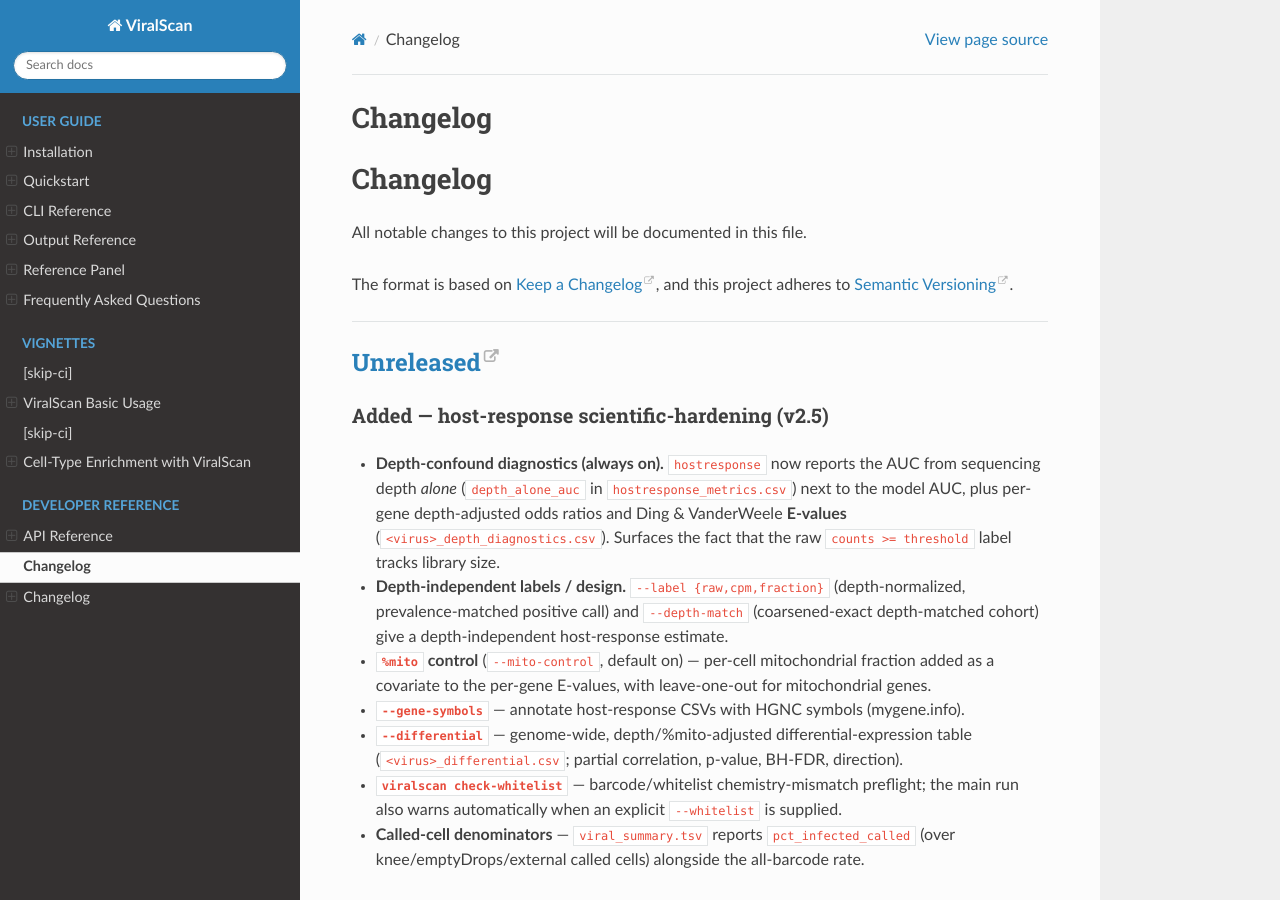
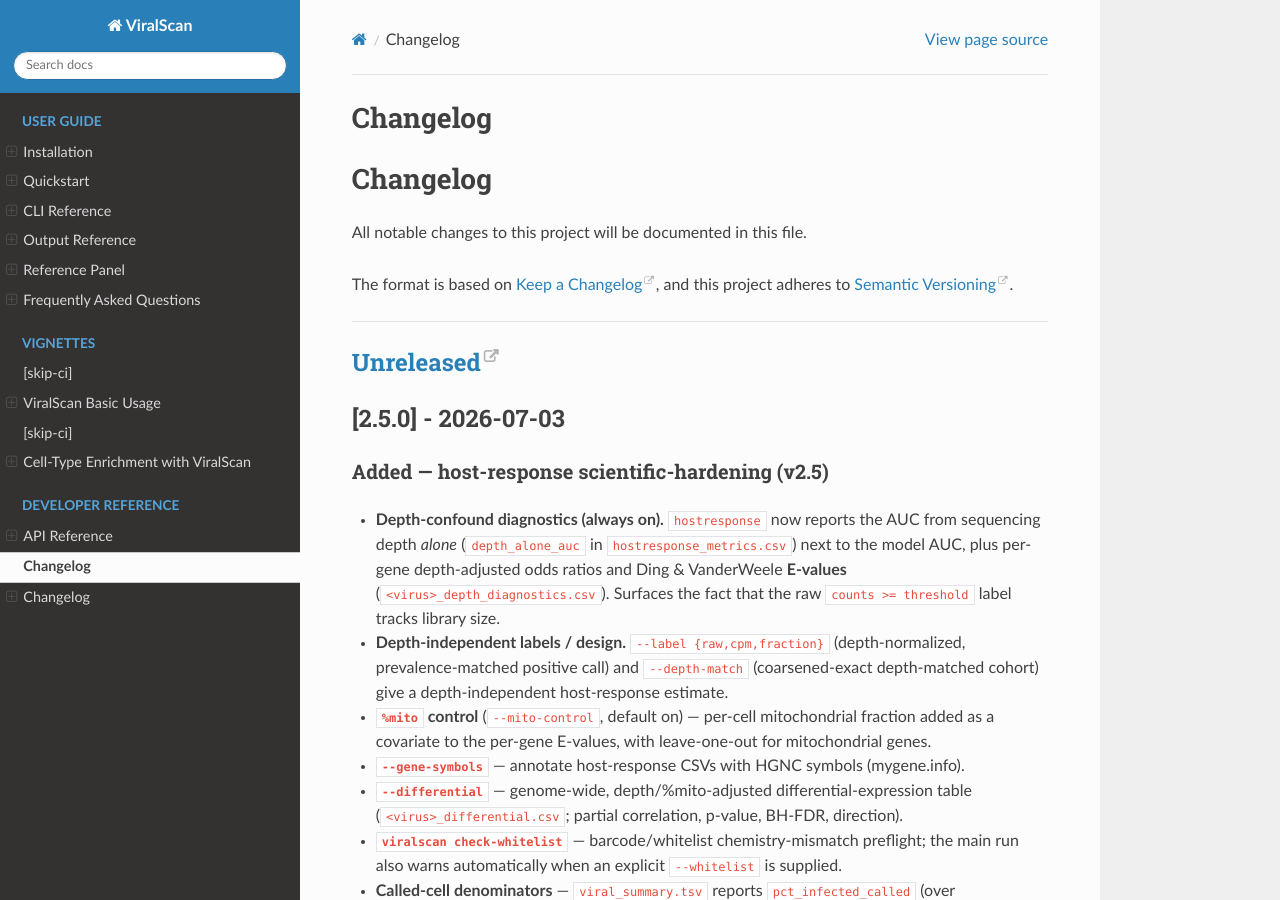
Before and after one commit to mdmanurung/ViralScan, a Sphinx documentation site: the page built from docs/changelog.md, in a window 1280 px wide and 900 px high. Built offline with Sphinx 7.4.7 and the Read the Docs theme 3.1.0, drawn with Linux system fonts in a browser that asks for light colours.

Commit message:
chore(release): cut v2.5.0 — sync version across all release artifacts
The branch carries substantial backward-compatible v2.5 features (host-response
de-confounding flags, `check-whitelist` subcommand, genome-wide differential,
gene symbols), so SemVer calls for a minor bump. v2.4.0 was never published
(Phase 6 is user-gated and unexecuted), so this supersedes it.

- src/viralscan/__init__.py: __version__ 2.4.0 → 2.5.0 (single source; pyproject
  reads it dynamically, and release.yml's version-check regex confirms 2.5.0).
- CHANGELOG.md: promote [Unreleased] → [2.5.0] - 2026-07-03; fresh [Unreleased].
- CITATION.cff / Dockerfile / Singularity.def / conda-recipe/meta.yaml /
  docs/cli_reference.md: synced to 2.5.0 (CITATION date-released → 2026-07-03).

Co-Authored-By: Claude Opus 4.8 (1M context) <noreply@anthropic.com>
Claude-Session: https://claude.ai/code/session_01H38CnsmF4EhvrCYwZVbxZC

```diff
--- a/CHANGELOG.md
+++ b/CHANGELOG.md
@@ -8,6 +8,8 @@ and this project adheres to [Semantic Versioning](https://semver.org/spec/v2.0.0
 ---
 
 ## [Unreleased]
+
+## [2.5.0] - 2026-07-03
 
 ### Added — host-response scientific-hardening (v2.5)
 
--- a/src/viralscan/__init__.py
+++ b/src/viralscan/__init__.py
@@ -10,4 +10,4 @@ value at build time via ``[tool.setuptools.dynamic] version = {attr =
 "viralscan.__version__"}``, so bumping the release version means editing only this line.
 """
 
-__version__ = "2.4.0"
+__version__ = "2.5.0"
```
Also changed, not shown: docs/cli_reference.md (+1 -1 lines), 4 other files.
